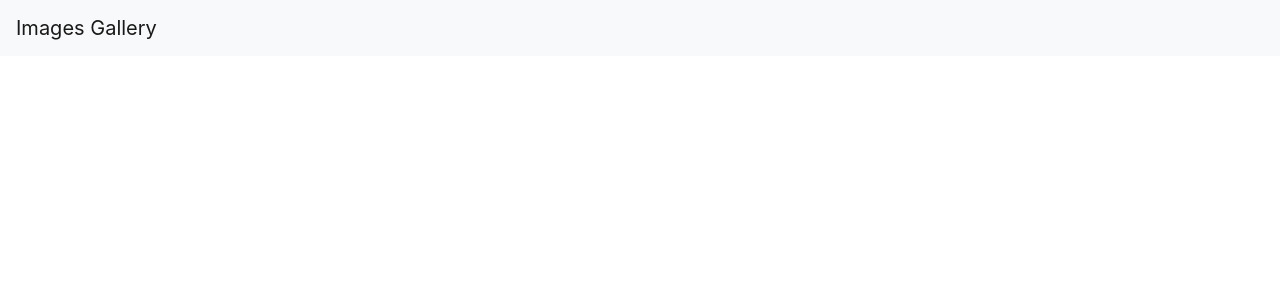
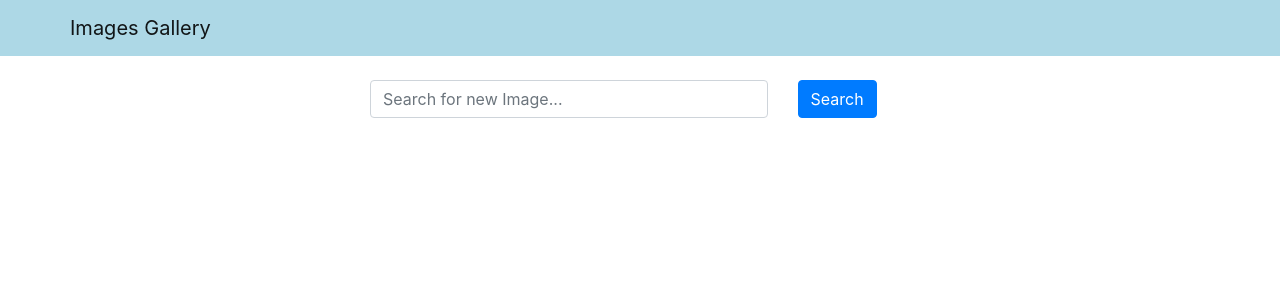
Before and after one commit to stap1718/images-gallery, a React (Create React App) app in the folder frontend/: page / in a window 1280 px wide. Shown: the top 300 px of the page. Built offline with nearby package versions, Linux system fonts and the light colour scheme.

Commit message:
controlled search component

```diff
--- a/frontend/src/App.js
+++ b/frontend/src/App.js
@@ -1,10 +1,23 @@
 import 'bootstrap/dist/css/bootstrap.min.css';
 import Header from './components/Header';
+import Search from './components/Search';
+import { useState } from 'react';
+
+
+
 
 const App = ()  => {
-  return (
+  const [word, setWord] = useState('');
+
+  const handleSearchSubmit = (e) => {
+    e.preventDefault();
+    console.log(word);
+  }
+
+ return (
     <div>
       <Header title="Images Gallery" />
+      <Search word={word} setWord={setWord} handleSubmit={handleSearchSubmit} />
     </div>
   );
 }
--- a/frontend/src/components/Header.js
+++ b/frontend/src/components/Header.js
@@ -1,17 +1,22 @@
-import React from 'react';
-import { Navbar} from 'react-bootstrap';
+import React from "react";
+import { Navbar } from "react-bootstrap";
 //import Button from 'react-bootstrap/Button';
-//import Container from 'react-bootstrap/Container';
+import Container from "react-bootstrap/Container";
 //import Nav from 'react-bootstrap/Nav';
 //import Form from 'react-bootstrap/Form';
 // import NavDropdown from 'react-bootstrap/NavDropdown';
+const navbarStyle = {
+  backgroundColor: "lightblue",
+};
 
 const Header = ({ title }) => {
-    return (
-        <Navbar bg="light" variant="light">
-          <Navbar.Brand href="/">{title}</Navbar.Brand>
-        </Navbar>
-    )
+  return (
+    <Navbar style={navbarStyle} variant="light">
+      <Container>
+        <Navbar.Brand href="/">{title}</Navbar.Brand>
+      </Container>
+    </Navbar>
+  );
 };
 
 export default Header;
--- /dev/null
+++ b/frontend/src/components/Search.js
@@ -0,0 +1,33 @@
+import React from "react";
+import Form from 'react-bootstrap/Form';
+import Container from "react-bootstrap/Container";
+import Row from "react-bootstrap/Row";
+import Col from "react-bootstrap/Col";
+import Button from 'react-bootstrap/Button';
+
+const Search = ({ word, setWord, handleSubmit }) => {
+  return (
+    <Container className="mt-4">
+      <Row className="justify-content-center">
+        <Col xs={12} md={8} lg={6}>
+          <Form onSubmit={handleSubmit}>
+            <Row>
+              <Col xs={9}>
+                <Form.Control
+                  type="text"
+                  value={word}
+                  onChange={(e) => setWord(e.target.value)}
+                  placeholder="Search for new Image..." />
+              </Col>
+              <Col>
+              <Button variant="primary" type="submit">Search</Button>
+              </Col>
+            </Row>
+          </Form>
+        </Col>
+      </Row>
+    </Container>
+  );
+};
+
+export default Search;
```
